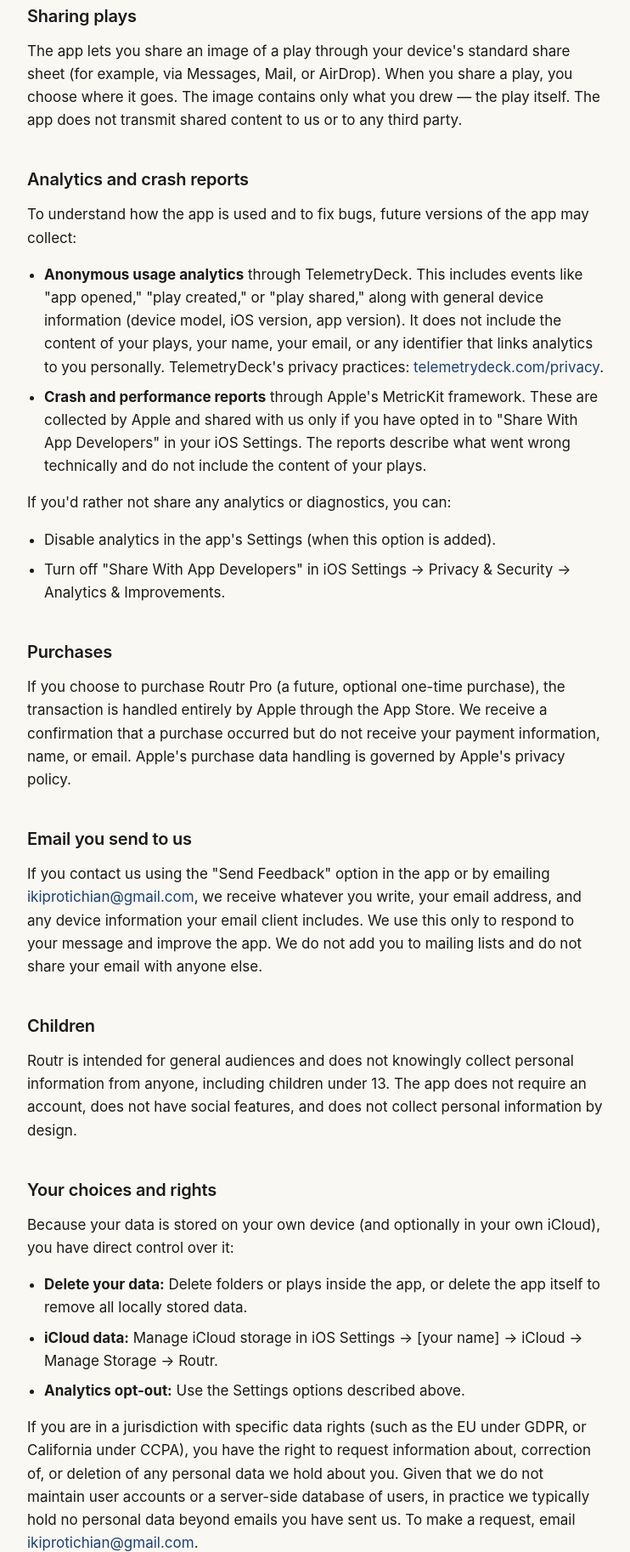
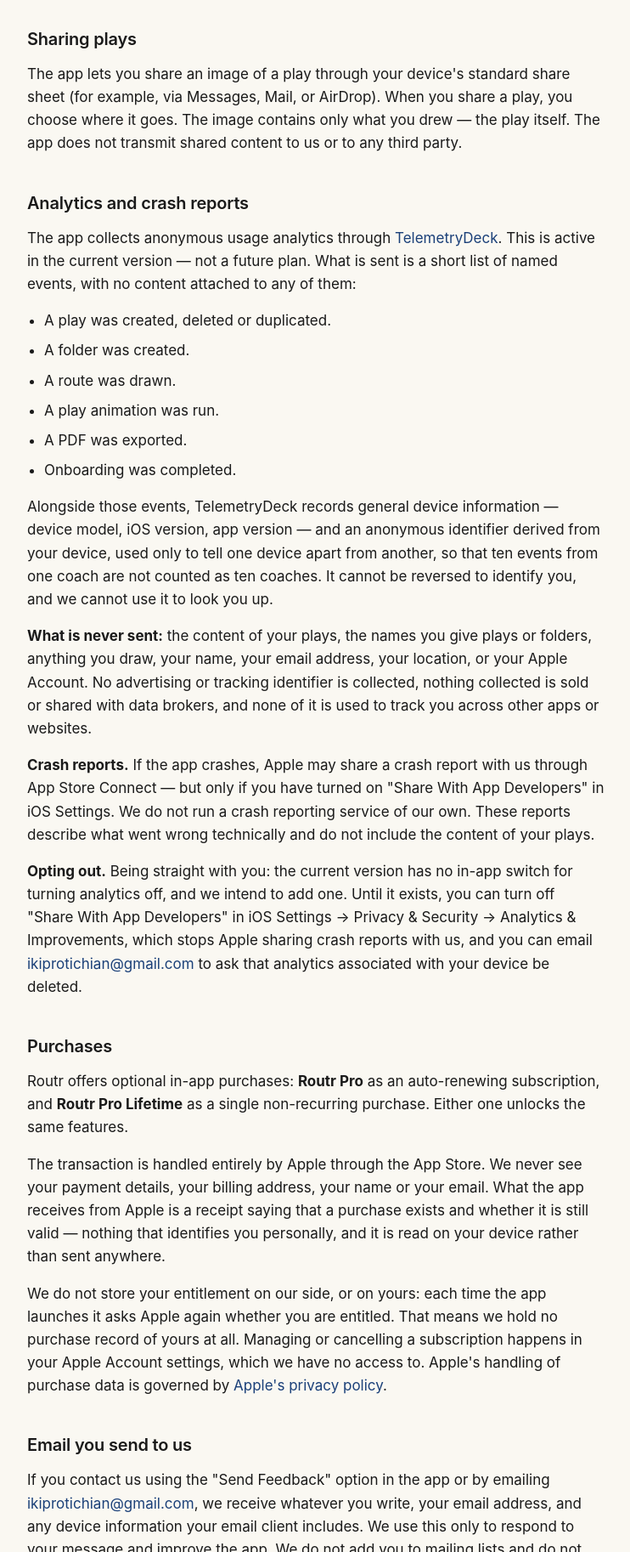
Before and after one commit to IKiprotich/flag-playbook, a plain HTML site: page privacy.html in a window 1280 px wide. Shown: the part 974-2800 px from the top of the page at 85% size, without its empty margins (268-1010 px from the left). Drawn offline with Linux system fonts and the light colour scheme.

Commit message:
Describe the subscription, and the app as it actually ships
The app sells Routr Pro as an auto-renewing monthly subscription alongside
the lifetime unlock. Neither page said so.

terms.html: the "Purchases and Pro features" section described one-time
purchases only, which is the wrong product and leaves App Store Review
Guideline 3.1.2 with nothing to point at from the paywall's Terms link. Adds
a subscription section covering renewal, the 24-hour cut-off before the next
charge, where to cancel, plan changes, price rises, failed payments, and what
happens to a coach's plays when it ends — nothing; they keep them, editable,
over the free tier's limits or not. The one-time language stays and now names
Routr Pro Lifetime, so the two products are told apart.

privacy.html: five claims did not match the shipping app.

- Analytics were described as something "future versions may collect".
  TelemetryDeck initialises in FlagPlaybookApp.init and sends on launch.
  Now present tense, and lists the six events actually sent.
- Crash reports were attributed to MetricKit. The target does not link
  MetricKit. Now attributed to App Store Connect, which is where they
  really come from and is still gated on "Share With App Developers".
- "Disable analytics in the app's Settings (when this option is added)"
  pointed at a control that does not exist, and "Your choices and rights"
  sent readers back to it. Now says plainly that there is no in-app switch
  yet, and gives the routes that do work.
- Routr Pro was "a future, optional one-time purchase". It is neither
  future nor only one-time.
- iCloud sync read as a feature that might be switched on. There is no
  CloudKit container and the entitlements file is empty.

Also drops the promise, on both pages, that a notice appears in the app's
Settings before changes take effect. No such mechanism exists, and a page
that overstates its own change process is the wrong place to be inventive.

```diff
--- a/privacy.html
+++ b/privacy.html
@@ -76,7 +76,7 @@
   <a class="back" href="./">← Routr</a>
 
   <h1>Privacy Policy</h1>
-  <p class="updated">Last updated: May 15, 2026</p>
+  <p class="updated">Last updated: August 21, 2026</p>
 
   <p>Routr ("the app") is a tool for designing and sharing flag football plays. This policy describes what information the app collects, how it is used, and the choices you have. The app is built and operated by Ian Kiprotich ("we," "us").</p>
 
@@ -91,26 +91,31 @@
   </ul>
   <p>This data stays on your device. We do not have access to it.</p>
 
-  <h2>iCloud sync (when enabled)</h2>
-  <p>A future version of the app may offer iCloud sync so your plays appear on your other Apple devices signed in to the same Apple ID. If iCloud sync is enabled, your data is stored in your own private iCloud database, managed by Apple's CloudKit service. We do not have access to data stored in your private iCloud database. Apple's privacy policy governs how iCloud handles your data: <a href="https://www.apple.com/legal/privacy/">apple.com/legal/privacy</a>.</p>
+  <h2>iCloud sync</h2>
+  <p>Routr does not currently sync anything to iCloud &mdash; your plays live on the device you drew them on. A future version may offer iCloud sync so your plays appear on your other Apple devices signed in to the same Apple ID. If that is added and you enable it, your data is stored in your own private iCloud database, managed by Apple's CloudKit service. We do not have access to data stored in your private iCloud database. Apple's privacy policy governs how iCloud handles your data: <a href="https://www.apple.com/legal/privacy/">apple.com/legal/privacy</a>.</p>
 
   <h2>Sharing plays</h2>
   <p>The app lets you share an image of a play through your device's standard share sheet (for example, via Messages, Mail, or AirDrop). When you share a play, you choose where it goes. The image contains only what you drew — the play itself. The app does not transmit shared content to us or to any third party.</p>
 
   <h2>Analytics and crash reports</h2>
-  <p>To understand how the app is used and to fix bugs, future versions of the app may collect:</p>
+  <p>The app collects anonymous usage analytics through <a href="https://telemetrydeck.com/privacy/">TelemetryDeck</a>. This is active in the current version &mdash; not a future plan. What is sent is a short list of named events, with no content attached to any of them:</p>
   <ul>
-    <li><strong>Anonymous usage analytics</strong> through TelemetryDeck. This includes events like "app opened," "play created," or "play shared," along with general device information (device model, iOS version, app version). It does not include the content of your plays, your name, your email, or any identifier that links analytics to you personally. TelemetryDeck's privacy practices: <a href="https://telemetrydeck.com/privacy/">telemetrydeck.com/privacy</a>.</li>
-    <li><strong>Crash and performance reports</strong> through Apple's MetricKit framework. These are collected by Apple and shared with us only if you have opted in to "Share With App Developers" in your iOS Settings. The reports describe what went wrong technically and do not include the content of your plays.</li>
+    <li>A play was created, deleted or duplicated.</li>
+    <li>A folder was created.</li>
+    <li>A route was drawn.</li>
+    <li>A play animation was run.</li>
+    <li>A PDF was exported.</li>
+    <li>Onboarding was completed.</li>
   </ul>
-  <p>If you'd rather not share any analytics or diagnostics, you can:</p>
-  <ul>
-    <li>Disable analytics in the app's Settings (when this option is added).</li>
-    <li>Turn off "Share With App Developers" in iOS Settings → Privacy &amp; Security → Analytics &amp; Improvements.</li>
-  </ul>
+  <p>Alongside those events, TelemetryDeck records general device information &mdash; device model, iOS version, app version &mdash; and an anonymous identifier derived from your device, used only to tell one device apart from another, so that ten events from one coach are not counted as ten coaches. It cannot be reversed to identify you, and we cannot use it to look you up.</p>
+  <p><strong>What is never sent:</strong> the content of your plays, the names you give plays or folders, anything you draw, your name, your email address, your location, or your Apple Account. No advertising or tracking identifier is collected, nothing collected is sold or shared with data brokers, and none of it is used to track you across other apps or websites.</p>
+  <p><strong>Crash reports.</strong> If the app crashes, Apple may share a crash report with us through App Store Connect &mdash; but only if you have turned on "Share With App Developers" in iOS Settings. We do not run a crash reporting service of our own. These reports describe what went wrong technically and do not include the content of your plays.</p>
+  <p><strong>Opting out.</strong> Being straight with you: the current version has no in-app switch for turning analytics off, and we intend to add one. Until it exists, you can turn off "Share With App Developers" in iOS Settings &rarr; Privacy &amp; Security &rarr; Analytics &amp; Improvements, which stops Apple sharing crash reports with us, and you can email <a href="mailto:ikiprotichian@gmail.com">ikiprotichian@gmail.com</a> to ask that analytics associated with your device be deleted.</p>
 
   <h2>Purchases</h2>
-  <p>If you choose to purchase Routr Pro (a future, optional one-time purchase), the transaction is handled entirely by Apple through the App Store. We receive a confirmation that a purchase occurred but do not receive your payment information, name, or email. Apple's purchase data handling is governed by Apple's privacy policy.</p>
+  <p>Routr offers optional in-app purchases: <strong>Routr Pro</strong> as an auto-renewing subscription, and <strong>Routr Pro Lifetime</strong> as a single non-recurring purchase. Either one unlocks the same features.</p>
+  <p>The transaction is handled entirely by Apple through the App Store. We never see your payment details, your billing address, your name or your email. What the app receives from Apple is a receipt saying that a purchase exists and whether it is still valid &mdash; nothing that identifies you personally, and it is read on your device rather than sent anywhere.</p>
+  <p>We do not store your entitlement on our side, or on yours: each time the app launches it asks Apple again whether you are entitled. That means we hold no purchase record of yours at all. Managing or cancelling a subscription happens in your Apple Account settings, which we have no access to. Apple's handling of purchase data is governed by <a href="https://www.apple.com/legal/privacy/">Apple's privacy policy</a>.</p>
 
   <h2>Email you send to us</h2>
   <p>If you contact us using the "Send Feedback" option in the app or by emailing <a href="mailto:ikiprotichian@gmail.com">ikiprotichian@gmail.com</a>, we receive whatever you write, your email address, and any device information your email client includes. We use this only to respond to your message and improve the app. We do not add you to mailing lists and do not share your email with anyone else.</p>
@@ -119,19 +124,19 @@
   <p>Routr is intended for general audiences and does not knowingly collect personal information from anyone, including children under 13. The app does not require an account, does not have social features, and does not collect personal information by design.</p>
 
   <h2>Your choices and rights</h2>
-  <p>Because your data is stored on your own device (and optionally in your own iCloud), you have direct control over it:</p>
+  <p>Because your data is stored on your own device, you have direct control over it:</p>
   <ul>
     <li><strong>Delete your data:</strong> Delete folders or plays inside the app, or delete the app itself to remove all locally stored data.</li>
-    <li><strong>iCloud data:</strong> Manage iCloud storage in iOS Settings → [your name] → iCloud → Manage Storage → Routr.</li>
-    <li><strong>Analytics opt-out:</strong> Use the Settings options described above.</li>
+    <li><strong>Subscription:</strong> Manage or cancel in iOS Settings → your Apple Account → Subscriptions, or from Manage Subscription in Routr's own Settings screen.</li>
+    <li><strong>Analytics:</strong> See "Opting out" above for what is possible today, including asking us by email to delete analytics associated with your device.</li>
   </ul>
   <p>If you are in a jurisdiction with specific data rights (such as the EU under GDPR, or California under CCPA), you have the right to request information about, correction of, or deletion of any personal data we hold about you. Given that we do not maintain user accounts or a server-side database of users, in practice we typically hold no personal data beyond emails you have sent us. To make a request, email <a href="mailto:ikiprotichian@gmail.com">ikiprotichian@gmail.com</a>.</p>
 
   <h2>Security</h2>
-  <p>Data on your device is protected by iOS device security (passcode, Face ID, Touch ID). iCloud-synced data is protected by Apple's iCloud security. We do not maintain our own servers that store your data, which means there is no central database for an attacker to compromise.</p>
+  <p>Data on your device is protected by iOS device security (passcode, Face ID, Touch ID). We do not maintain our own servers that store your data, which means there is no central database for an attacker to compromise.</p>
 
   <h2>Changes to this policy</h2>
-  <p>If this policy changes, the "Last updated" date at the top will change and a notice will appear in the app's Settings. Significant changes will be announced before they take effect.</p>
+  <p>If this policy changes, the "Last updated" date at the top of this page will change. The app links here from its Settings screen and from its purchase screen, so this page is always the current version.</p>
 
   <h2>Contact</h2>
   <p>Questions about this policy? Email <a href="mailto:ikiprotichian@gmail.com">ikiprotichian@gmail.com</a>.</p>
```
Also changed, not shown: terms.html (+17 -4 lines).
